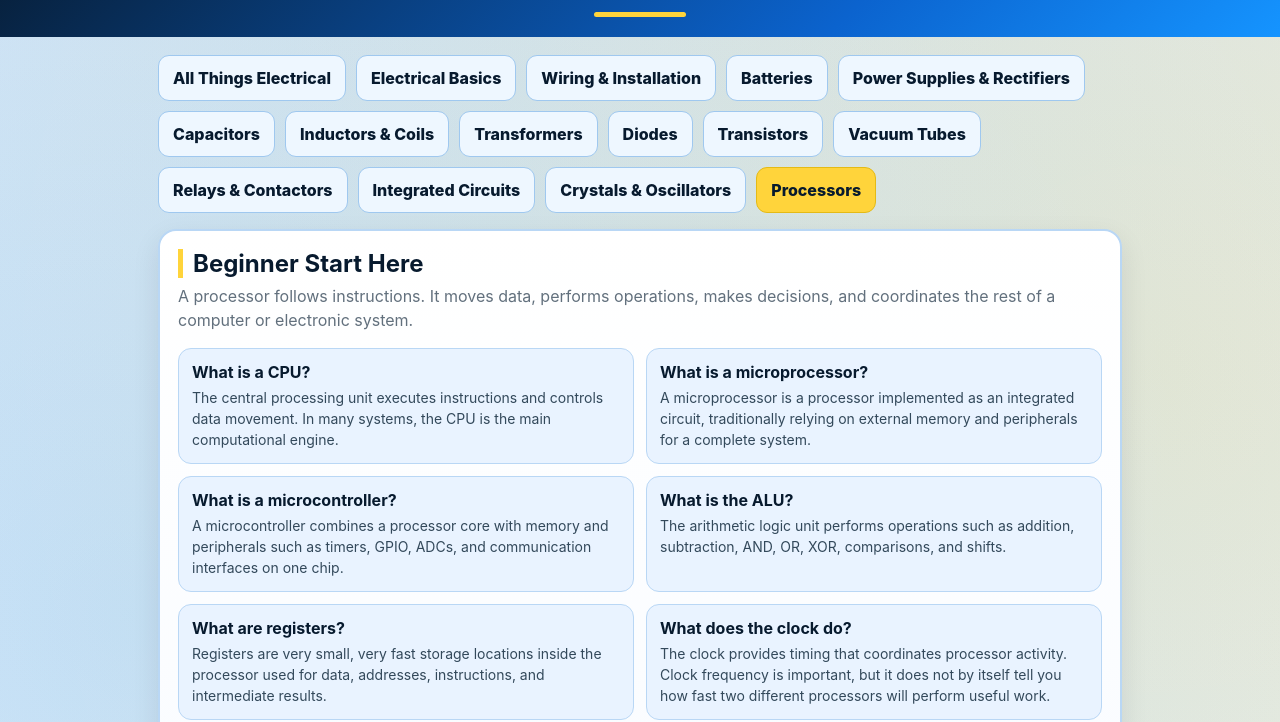
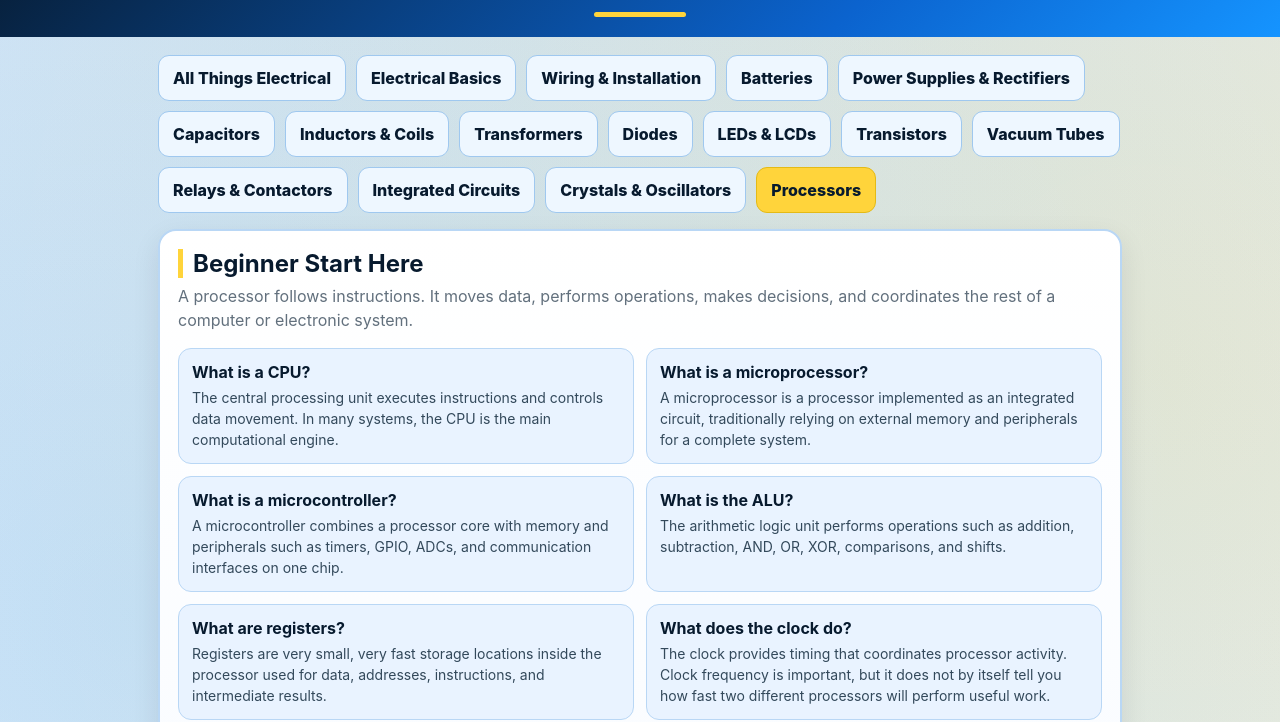
Before and after one commit to comctx/Electrical-Solar-Explorer, a plain HTML site: page processors.html in a window 1280 px wide. Shown: the part 104-826 px from the top of the page. Drawn offline with Linux system fonts and the light colour scheme.

Commit message:
Link LEDs and LCDs explorer

```diff
--- a/processors.html
+++ b/processors.html
@@ -128,6 +128,7 @@
       <a href="inductors.html">Inductors & Coils</a>
       <a href="transformers.html">Transformers</a>
       <a href="diodes.html">Diodes</a>
+  <a href="led-lcd.html">LEDs & LCDs</a>
       <a href="transistors.html">Transistors</a>
       <a href="vacuum-tubes.html">Vacuum Tubes</a>
       <a href="relays.html">Relays & Contactors</a>
```
